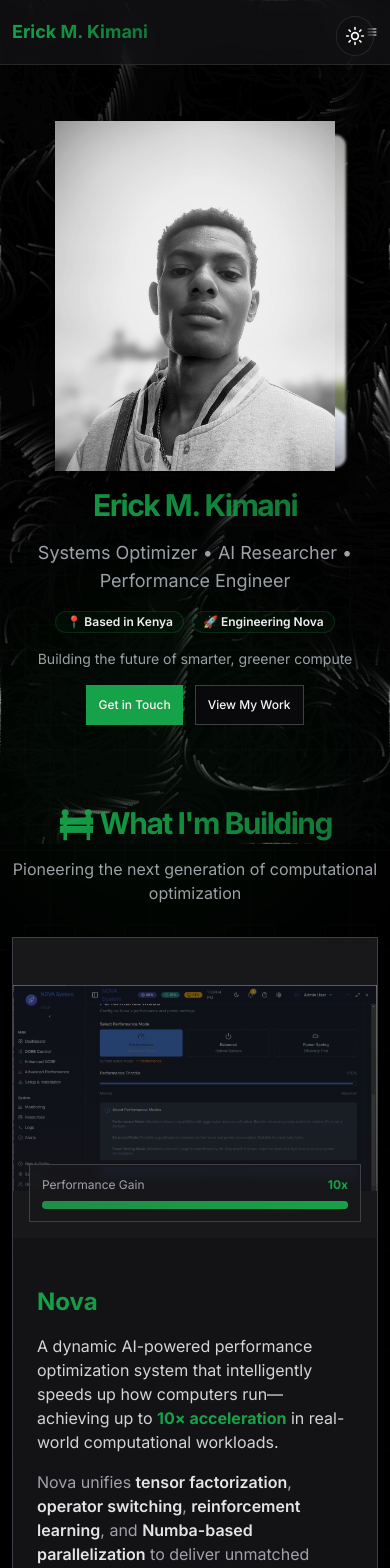
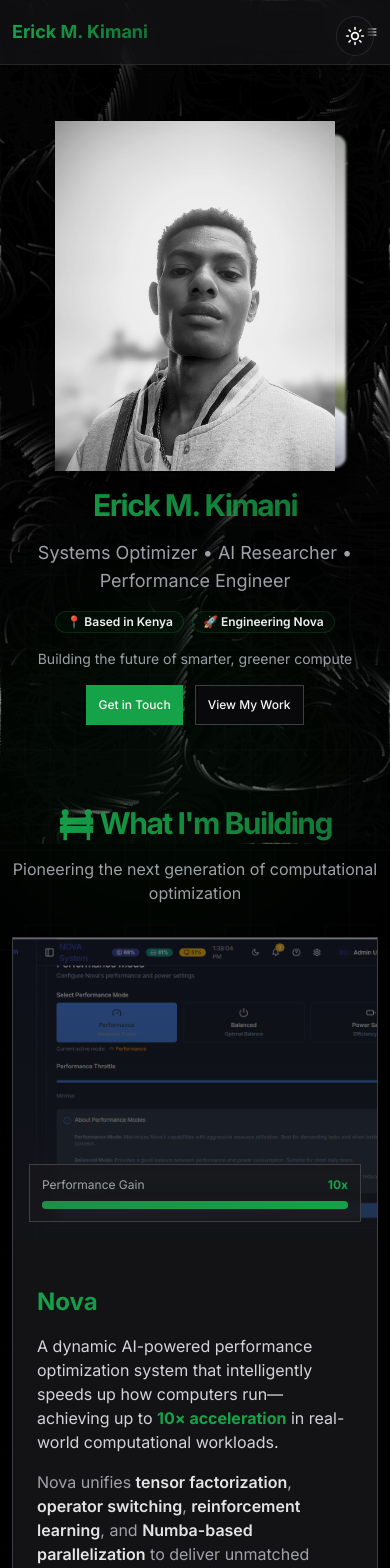
Before and after one commit to ErickMk/my-portfolio, a Next.js app: page / in a window 390 px wide. Shown: the top 1568 px of the page. Built offline with nearby package versions, Linux system fonts and the light colour scheme.

Commit message:
Fix slideshow image fitting and mobile navigation z-index issues

```diff
--- a/src/components/mobile-nav.tsx
+++ b/src/components/mobile-nav.tsx
@@ -19,14 +19,14 @@ export function MobileNav({ sections, onNavigate, activeSection }: MobileNavProp
       <Button
         variant="ghost"
         size="icon"
-        className="relative z-50"
+        className="relative z-[60]"
         onClick={() => setIsOpen(!isOpen)}
       >
         {isOpen ? <X className="h-5 w-5" /> : <Menu className="h-5 w-5" />}
       </Button>
 
       {isOpen && (
-        <div className="fixed inset-0 z-40 bg-zinc-900/80 backdrop-blur-lg">
+        <div className="fixed inset-0 z-[55] bg-zinc-900/80 backdrop-blur-lg">
           <div className="container flex min-h-screen flex-col items-center justify-center space-y-4">
             {sections.map((section) => (
               <Button
--- a/src/components/nova-slideshow.tsx
+++ b/src/components/nova-slideshow.tsx
@@ -36,7 +36,7 @@ export function NovaSlideshow() {
             src={images[currentImage]}
             alt={`Nova AI System Screenshot ${currentImage + 1}`}
             fill
-            className="object-contain"
+            className="object-cover"
             priority
             quality={100}
           />
--- a/src/components/particles-background.tsx
+++ b/src/components/particles-background.tsx
@@ -282,7 +282,7 @@ export default function ParticlesBackground({
       {/* Theme Toggle Button */}
       <button
         onClick={toggleTheme}
-        className="fixed top-4 right-4 p-2 rounded-full bg-white/10 dark:bg-black/10 backdrop-blur-md border border-black/10 dark:border-white/10 text-black dark:text-white hover:bg-white/20 dark:hover:bg-black/20 transition-colors duration-300 z-50"
+        className="fixed top-4 right-4 p-2 rounded-full bg-white/10 dark:bg-black/10 backdrop-blur-md border border-black/10 dark:border-white/10 text-black dark:text-white hover:bg-white/20 dark:hover:bg-black/20 transition-colors duration-300 z-[50]"
         aria-label="Toggle dark mode"
       >
         {theme === "dark" ? <Sun className="h-5 w-5" /> : <Moon className="h-5 w-5" />}
```
